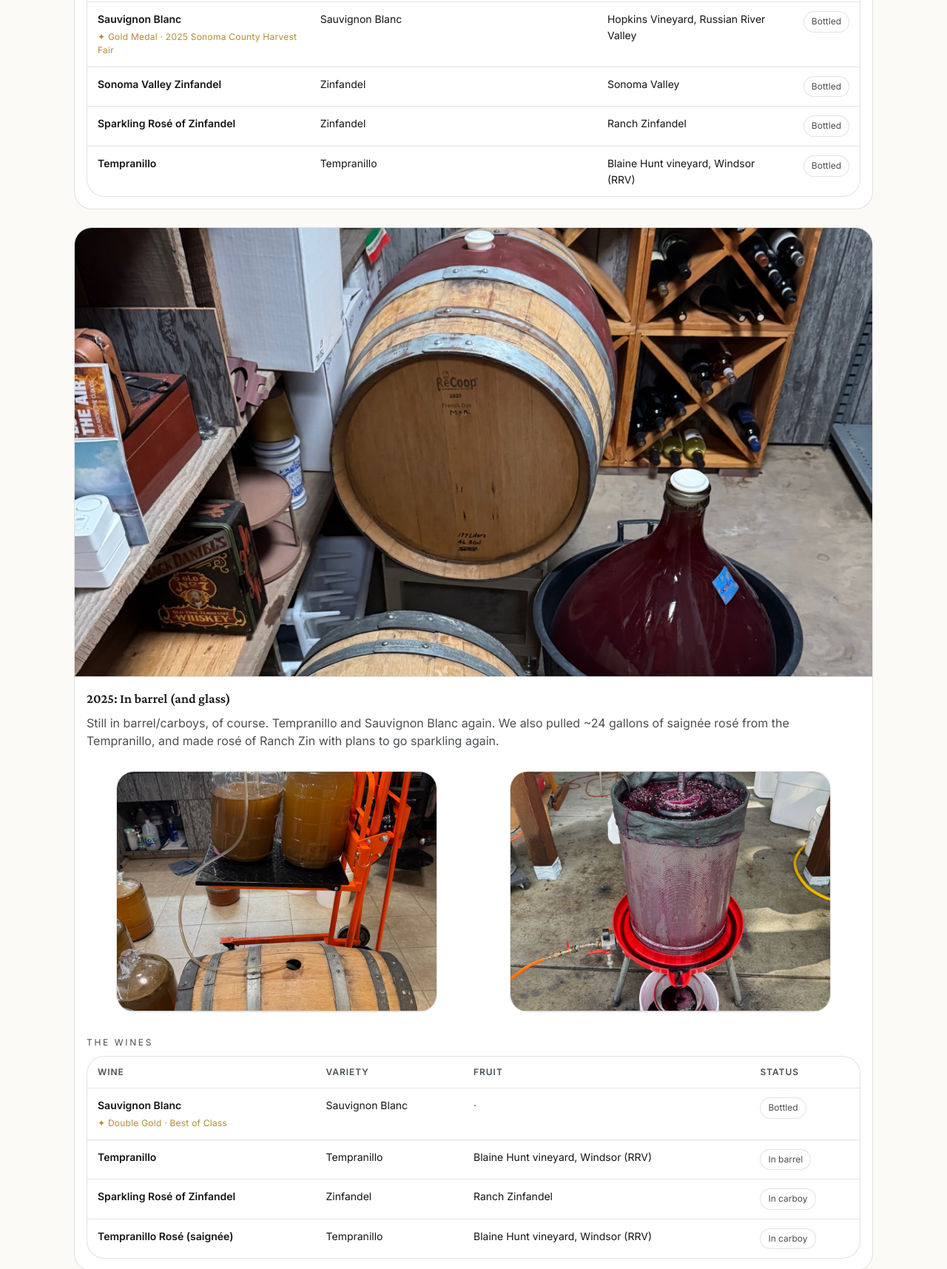
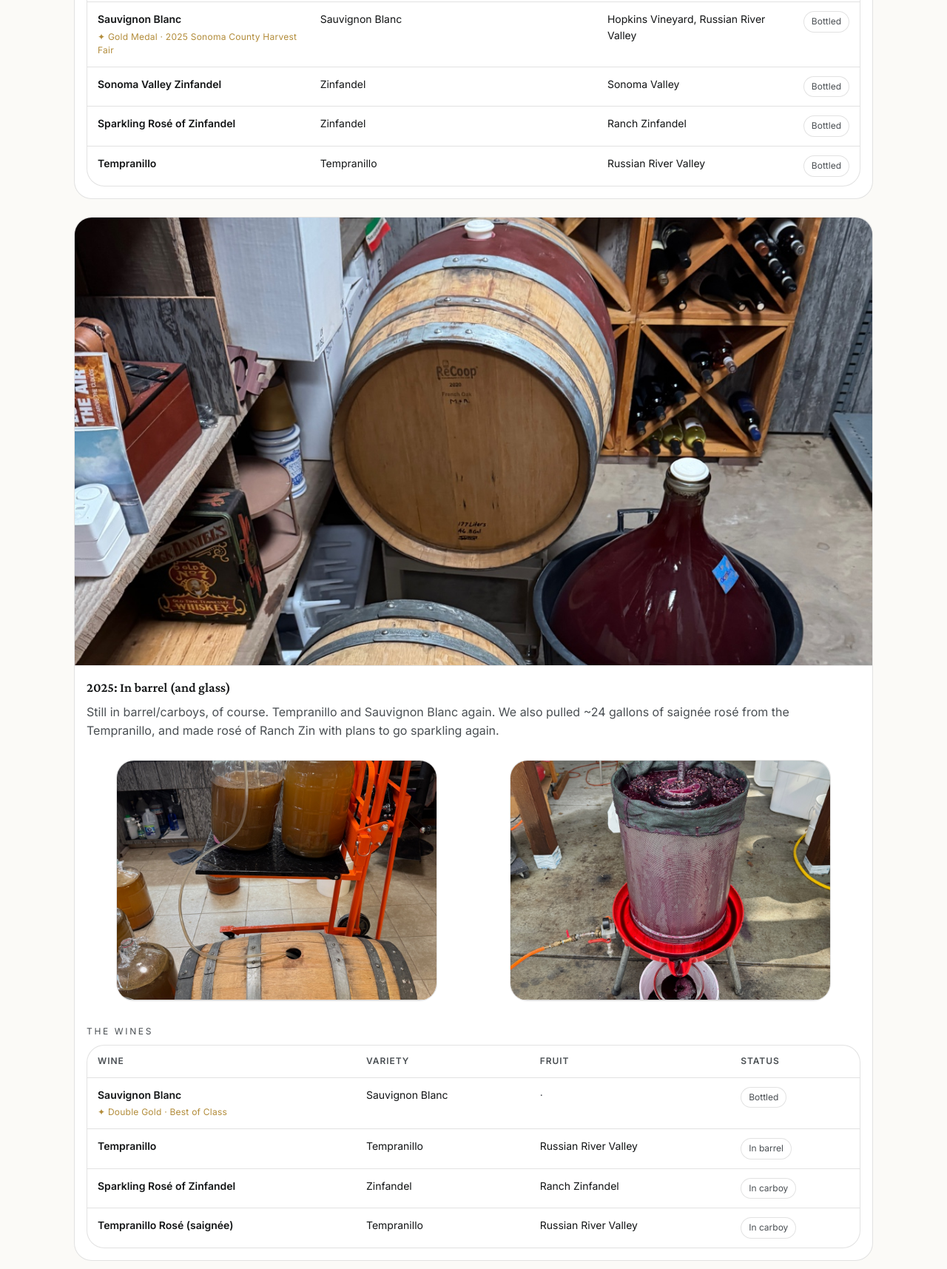
Before and after one commit to GitFunkee/5800north, a plain HTML site: page vintages/index.html in a window 1280 px wide. Shown: the part 4903-6618 px from the top of the page at 74% size. Drawn offline with nearby package versions, Linux system fonts and the light colour scheme; files that its build step writes are made by us from their sources.

Commit message:
Remove town and highway from the site; say Russian River Valley
Co-Authored-By: Claude Opus 5.5 <noreply@anthropic.com>
Claude-Session: https://claude.ai/code/session_01EEsW62Wsj5STKLHmpJCQyA

```diff
--- a/vintages/index.html
+++ b/vintages/index.html
@@ -2,7 +2,7 @@
 <html lang="en">
 <head>
 <title>Vintages · 5800 North Wines</title>
-<meta name="description" content="Vintage notes and small-lot wines from 5800 North, Forestville, by year.">
+<meta name="description" content="Vintage notes and small-lot wines from 5800 North, Russian River Valley, by year.">
 <meta charset="utf-8" />
 <meta name="viewport" content="width=device-width, initial-scale=1" />
 <meta name="color-scheme" content="light dark" />
@@ -191,7 +191,7 @@
             <td>Zinfandel</td><td>Ranch Zinfandel</td>
             <td><span class="badge">Bottled</span></td></tr>
           <tr><td><strong>Tempranillo</strong></td>
-            <td>Tempranillo</td><td>Blaine Hunt vineyard, Windsor (RRV)</td>
+            <td>Tempranillo</td><td>Russian River Valley</td>
             <td><span class="badge">Bottled</span></td></tr>
           </tbody>
         </table>
@@ -222,13 +222,13 @@
             <td>Sauvignon Blanc</td><td><span class="muted">·</span></td>
             <td><span class="badge">Bottled</span></td></tr>
           <tr><td><strong>Tempranillo</strong></td>
-            <td>Tempranillo</td><td>Blaine Hunt vineyard, Windsor (RRV)</td>
+            <td>Tempranillo</td><td>Russian River Valley</td>
             <td><span class="badge">In barrel</span></td></tr>
           <tr><td><strong>Sparkling Rosé of Zinfandel</strong></td>
             <td>Zinfandel</td><td>Ranch Zinfandel</td>
             <td><span class="badge">In carboy</span></td></tr>
           <tr><td><strong>Tempranillo Rosé (saignée)</strong></td>
-            <td>Tempranillo</td><td>Blaine Hunt vineyard, Windsor (RRV)</td>
+            <td>Tempranillo</td><td>Russian River Valley</td>
             <td><span class="badge">In carboy</span></td></tr>
           </tbody>
         </table>
@@ -266,7 +266,7 @@
   <div class="container footer-inner">
     <div>
       <div class="footer-brand">5800 North Wines</div>
-      <div class="footer-muted">Forestville, California · Highway 116 · Small-lot home winemaking · Not for sale</div>
+      <div class="footer-muted">Russian River Valley, California · Small-lot home winemaking · Not for sale</div>
     </div>
     <div class="footer-links">
       <a href="privacy/">Privacy</a>
```
Also changed, not shown: about/index.html (+2 -2 lines), contact/index.html (+1 -1 lines), gallery/index.html (+1 -1 lines), index.html (+4 -4 lines), privacy/index.html (+1 -1 lines).
